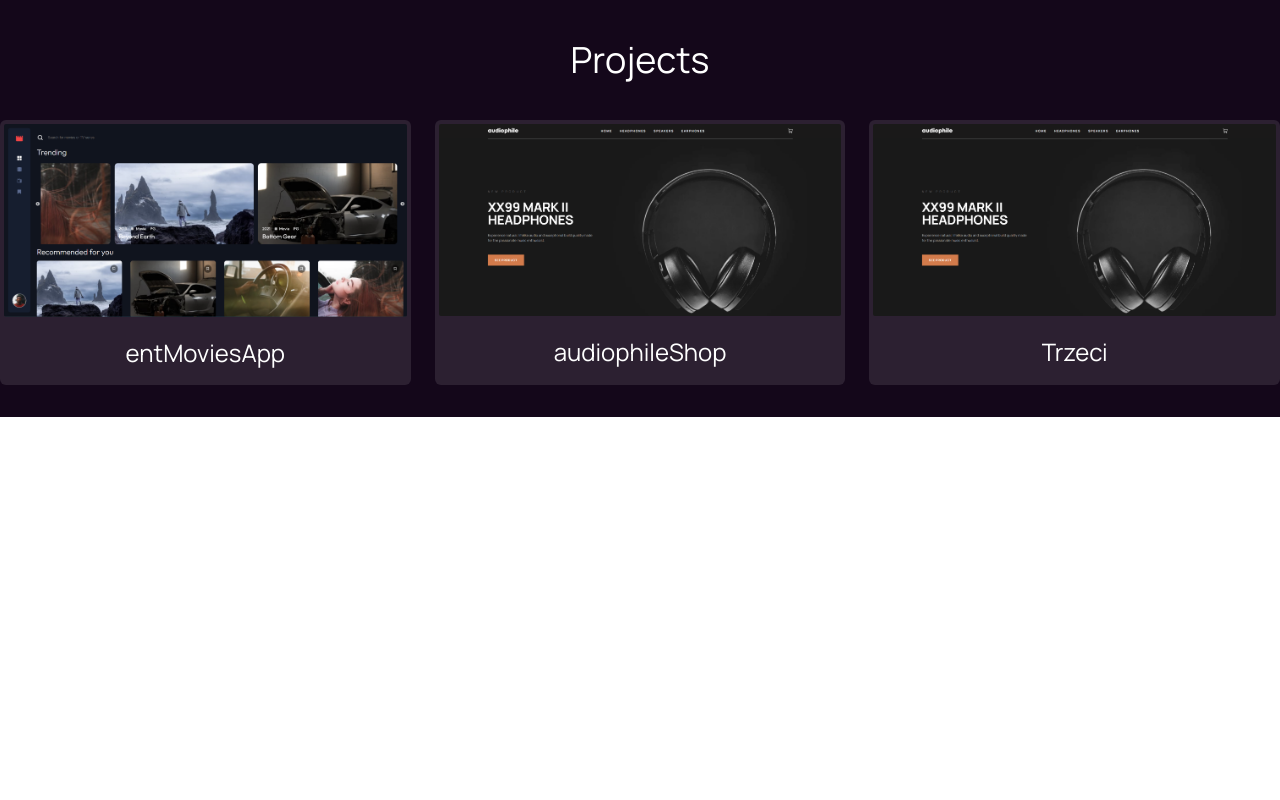
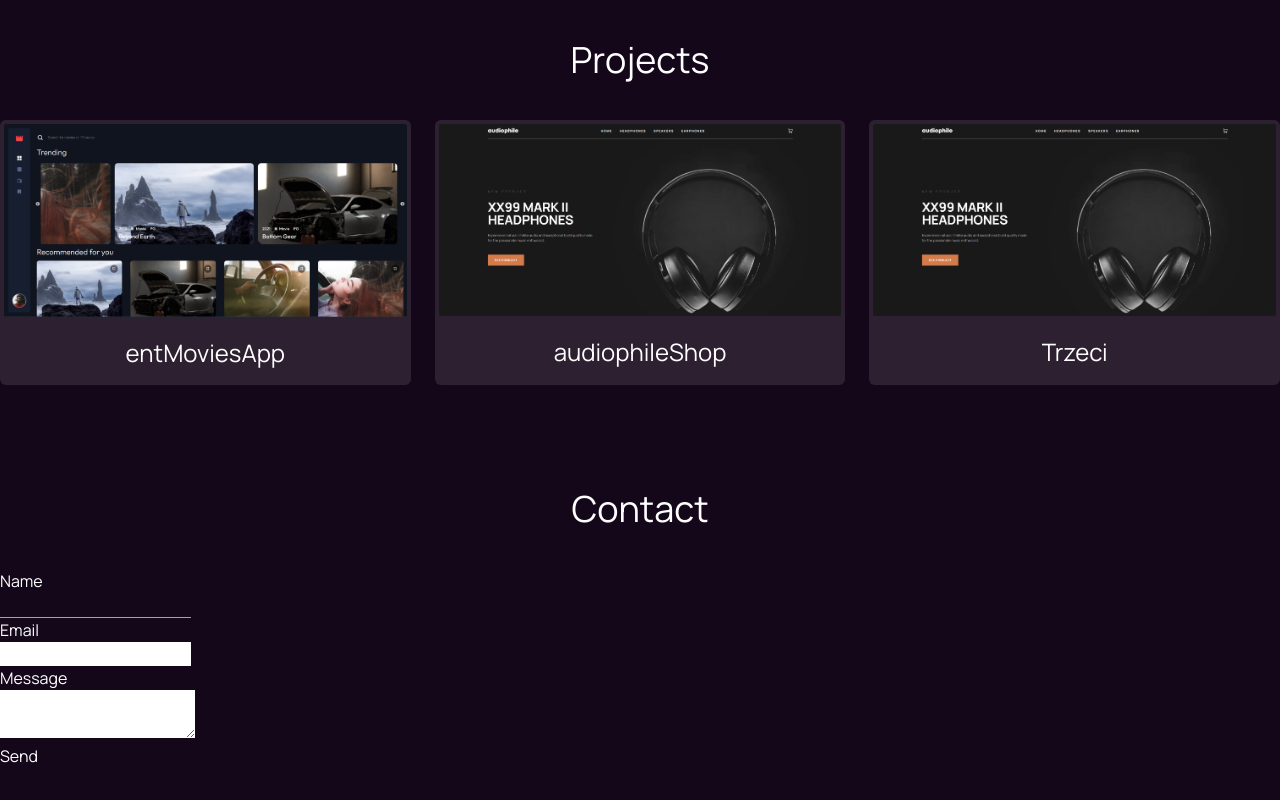
Before and after one commit to ArturDBW/Portfolio, a React (Vite) app: page / in a window 1280 px wide. Shown: the part 1236-2036 px from the top of the page. Before the commit the page ends 1653 px from the top, so only its background shows below. Built offline with nearby package versions, Linux system fonts and the light colour scheme.

Commit message:
add new extension emailjs

```diff
--- a/package.json
+++ b/package.json
@@ -10,6 +10,7 @@
     "preview": "vite preview"
   },
   "dependencies": {
+    "@emailjs/browser": "^3.11.0",
     "react": "^18.2.0",
     "react-dom": "^18.2.0",
     "react-router-dom": "^6.18.0"
--- a/src/App.tsx
+++ b/src/App.tsx
@@ -1,4 +1,5 @@
 import { About } from "./components/About";
+import { Contact } from "./components/Contact";
 import { Header } from "./components/Header";
 import { Home } from "./components/Home";
 import { Projects } from "./components/Projects";
@@ -10,6 +11,7 @@ function App() {
       <Home />
       <About />
       <Projects />
+      <Contact />
     </>
   );
 }
--- /dev/null
+++ b/src/components/Contact.tsx
@@ -0,0 +1,48 @@
+import { useRef } from "react";
+import emailjs from "@emailjs/browser";
+
+export const Contact = () => {
+  const form = useRef();
+
+  const sendEmail = (e) => {
+    e.preventDefault();
+
+    emailjs
+      .sendForm(
+        "service_068qxvx",
+        "template_j0o5n7m",
+        form.current,
+        "iukb8ccPKFQwZ5dwj",
+      )
+      .then(
+        (result) => {
+          console.log(result.text);
+          console.log("jest oki");
+        },
+        (error) => {
+          console.log(error.text);
+          console.log("kurde");
+        },
+      );
+  };
+
+  return (
+    <div className="bg-[#14071A] py-8 text-white">
+      <h2 className="my-10 text-center text-4xl">Contact</h2>
+
+      <form ref={form} onSubmit={sendEmail} className="">
+        <label className="block">Name</label>
+        <input
+          type="text"
+          name="user_name"
+          className="border-b-[1px] border-stone-400 bg-transparent outline-none focus:border-red-500"
+        />
+        <label className="block">Email</label>
+        <input type="email" name="user_email" />
+        <label className="block">Message</label>
+        <textarea name="message" />
+        <input type="submit" value="Send" className="block" />
+      </form>
+    </div>
+  );
+};
```
Also changed, not shown: 1 other file (tests, documents, lock files or other folders).
